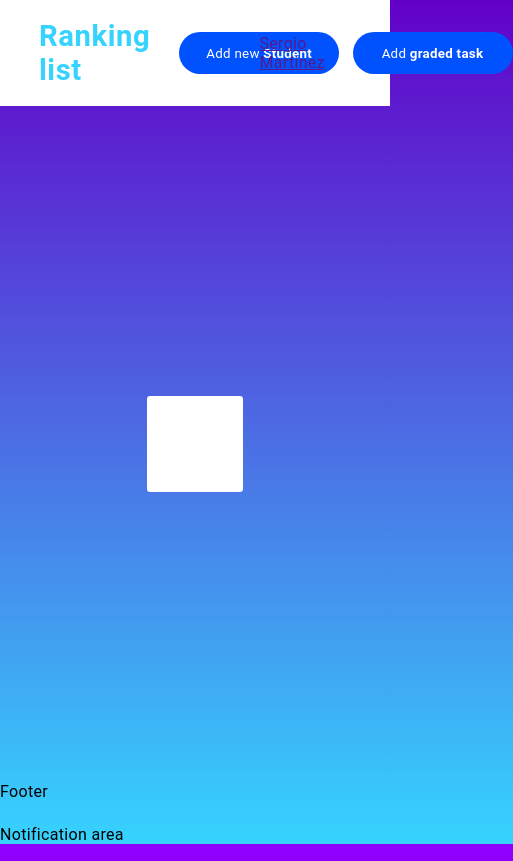
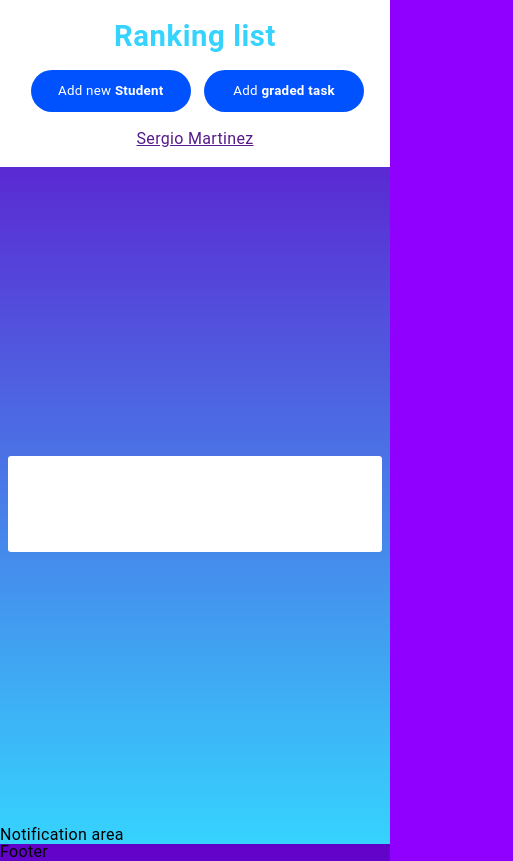
Before and after one commit to Sermartguer/StudentsRankDIW, a website: page index.html in a window 390 px wide. Shown: the whole page, 513 px wide, since content can reach past the window. Drawn offline with Linux system fonts and the light colour scheme; files whose address does not match are found by name.

Commit message:
Media queries added

```diff
--- a/style.css
+++ b/style.css
@@ -35,7 +35,7 @@ body{
 .navigation__items{
     display: flex;
     list-style: none;
-    width: 30%;
+
 }
 .item{
     border-radius: 9em;
@@ -80,6 +80,9 @@ body{
 }
 .table{
     border-collapse: collapse;
+    overflow-x: auto;
+    display: block;
+    width: fit-content;
 }
 .rowheader{
     border-bottom: 1px solid #f2f2f2;
@@ -160,3 +163,46 @@ font-size: 3vh;
 .form__saveTask--color:hover{
     background-color: #000;
 }
+
+@media only screen and (min-width: 1280px) {
+
+}
+@media only screen and (max-width: 1280px) {
+
+}
+@media only screen and (max-width: 1024px) {
+    .wrap__containter{
+        overflow-x: auto;
+        width: 100%;
+    }
+    .table{
+        width: 100%;
+    }
+    .tableRow__cell{
+        width: 5px;
+    }
+    .notification{
+        display: inline !important;
+    }
+    .navigation{
+        flex-wrap: wrap;
+        justify-content: center;
+        width: 100%;
+    }
+    .navigation__items{
+       margin-right: 1vh;
+    }
+
+}
+@media only screen and (max-width: 768px) {
+    .navigation{
+        flex-direction: column;
+    }
+    .navigation__items{
+        margin-top:2vh;
+        margin-bottom:2vh;
+    }
+}
+@media only screen and (max-width: 480px) {
+
+}
```
Also changed, not shown: index.html (+0 -1 lines), templates/rankingList.html (+1 -0 lines).
